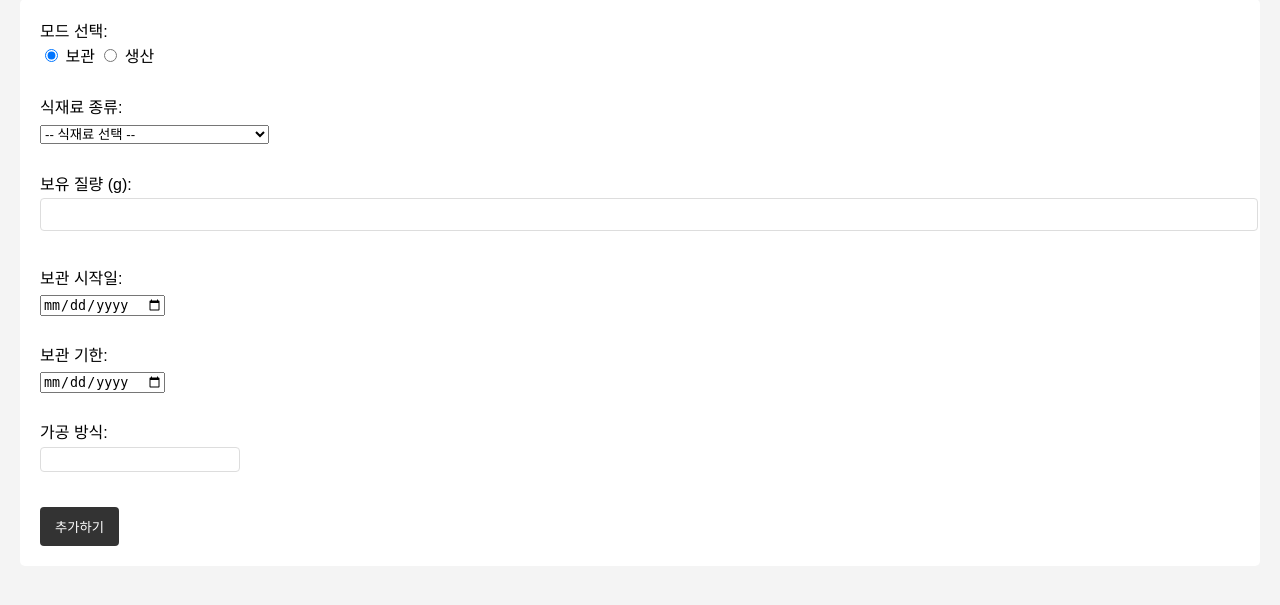
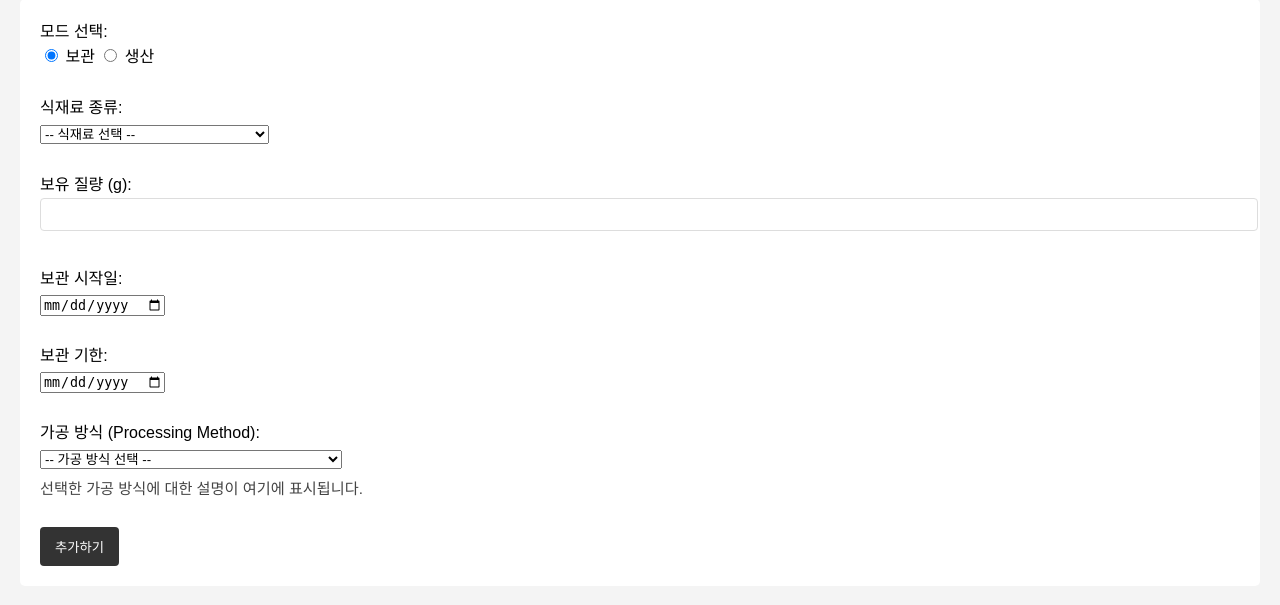
Before and after one commit to hansrocketry-hue/UNIST-Aero, a Flask app: page /add/storaged-ingredient in a window 1280 px wide. Shown: the part 173-778 px from the top of the page. Run offline with Flask 3, Linux system fonts and the light colour scheme.

Commit message:
storaged-ingredient add function final

```diff
--- a/app/static/js/production_time_handler.js
+++ b/app/static/js/production_time_handler.js
@@ -101,6 +101,32 @@ document.addEventListener('DOMContentLoaded', function() {
     storageIdSelect.addEventListener('change', updateFormForMode);
     startDateInput.addEventListener('change', updateEndDateConstraints);
 
+    // Processing type description handler
+    const processingSelect = document.getElementById('processing_type');
+    const processingDesc = document.getElementById('processing_description');
+    const processingMap = {
+        'T': 'T - Thermostabilized: 멸균·열처리된 완전조리식. 상온 보관 가능, 긴 수명(예: 스튜, 카레).',
+        'R': 'R - Rehydratable: 동결건조되어 물이나 온수로 재수화하는 식품(예: 리조또, 죽).',
+        'I': 'I - Intermediate Moisture: 반건식 스낵류로 바로 섭취 가능(예: 에너지바).',
+        'N': 'N - Natural / Fresh: 신선식품으로 냉장이 필요(예: 샐러드, 과일).',
+        'B': 'B - Beverage / Paste: 액상 또는 페이스트 형태(예: 소스, 튜브형 식품).',
+        'F': 'F - Frozen / Baked: 냉동 보관 또는 베이크 처리된 고열량 식품(예: 피자, 라자냐).',
+        'G': 'G - Germinated / Fresh Cultivated: 재배된 신선식품(우주내 재배).',
+        'P': 'P - Powdered / Nutrient Mix: 분말형 보충제 또는 믹스(예: 단백질 파우더).'
+    };
+
+    function updateProcessingDescription() {
+        if (!processingSelect || !processingDesc) return;
+        const v = processingSelect.value;
+        processingDesc.textContent = processingMap[v] || '선택한 가공 방식에 대한 설명이 여기에 표시됩니다.';
+    }
+
+    if (processingSelect) {
+        processingSelect.addEventListener('change', updateProcessingDescription);
+        // initialize
+        updateProcessingDescription();
+    }
+
     // Initialize form state
     updateFormForMode();
 });
--- a/app/templates/add_storaged_ingredient_form.html
+++ b/app/templates/add_storaged_ingredient_form.html
@@ -50,8 +50,20 @@
             </div>
         </div>
 
-        <label for="processing_type">가공 방식:</label><br>
-        <input type="text" id="processing_type" name="processing_type" required><br><br>
+        <label for="processing_type">가공 방식 (Processing Method):</label><br>
+        <select id="processing_type" name="processing_type" required>
+            <option value="" disabled selected>-- 가공 방식 선택 --</option>
+            <option value="T">T - Thermostabilized (멸균·열처리 완전조리식)</option>
+            <option value="R">R - Rehydratable (동결건조·온수 재수화식)</option>
+            <option value="I">I - Intermediate Moisture (반건식·즉석 섭취 가능)</option>
+            <option value="N">N - Natural / Fresh (신선 과일·채소류)</option>
+            <option value="B">B - Beverage / Paste (액상·튜브형)</option>
+            <option value="F">F - Frozen / Baked (냉동 또는 오븐식)</option>
+            <option value="G">G - Germinated / Fresh Cultivated (재배식)</option>
+            <option value="P">P - Powdered / Nutrient Mix (분말형 영양식)</option>
+        </select>
+        <div id="processing_description" style="margin-top:6px; font-size:0.95em; color:#444">선택한 가공 방식에 대한 설명이 여기에 표시됩니다.</div>
+        <br>
 
         <button type="submit">추가하기</button>
     </form>
```
